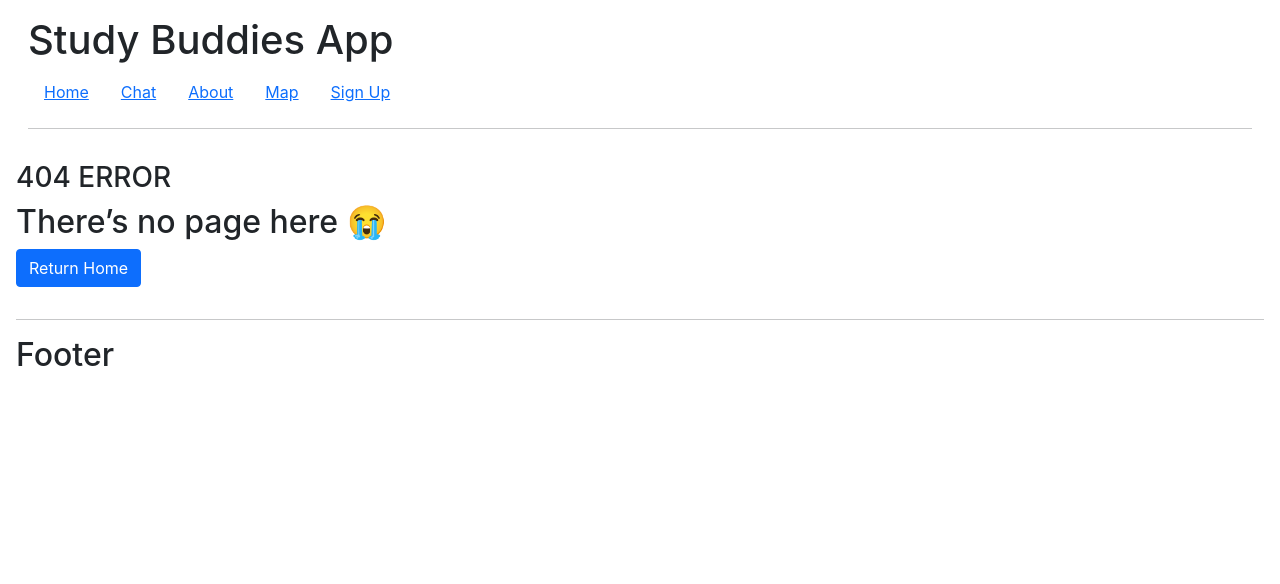
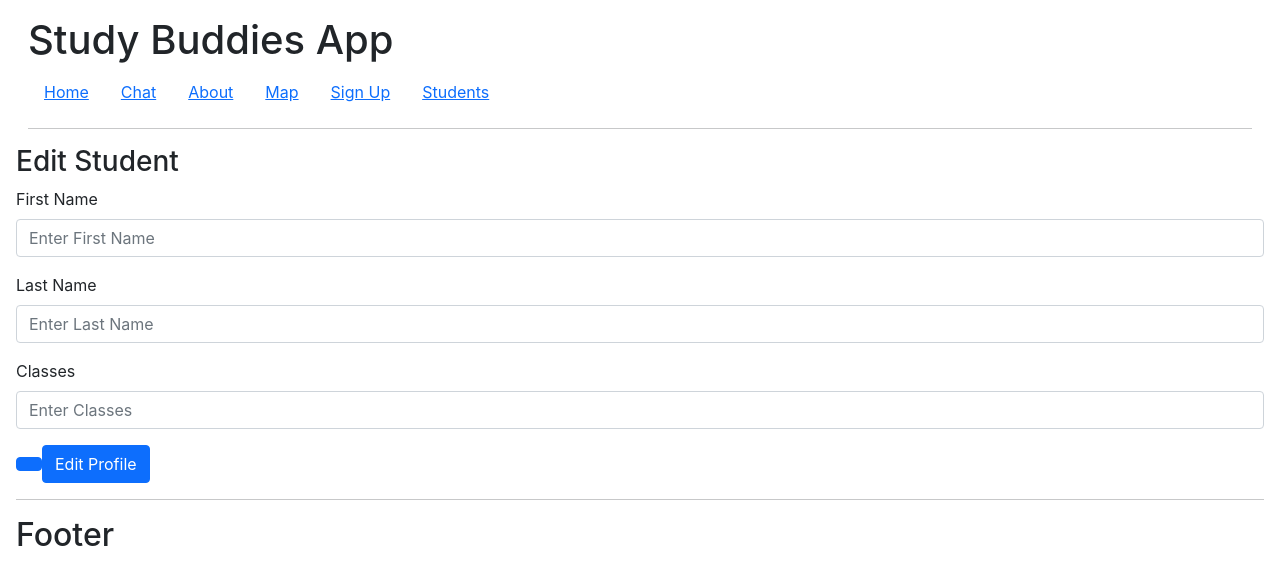
Before and after one commit to corbinjensen/study-buddies, a React (Create React App) app in the folder my-app/: page /edit/1 in a window 1280 px wide. Before the commit this address had no page. Shown: the top 584 px of the page. Built offline with nearby package versions, Linux system fonts and the light colour scheme; no server answers.

Commit message:
finished editing code

```diff
--- a/my-app/src/components/Create.js
+++ b/my-app/src/components/Create.js
@@ -19,13 +19,12 @@ function updateForm(value) {
     });
   }
 
-  // This function will handle the submission
+  // This function will handle the submission.
  async function onSubmit(e) {
     e.preventDefault();
 
-   // When a post request is sent to the create url,
-   // we'll add a new record to the database.
-   const newPerson = {...form};
+    // When a post request is sent to the create url, we'll add a new record to the database.
+    const newPerson = { ...form };
 
     await fetch("http://localhost:5001/record/add", {
       method: "POST",
@@ -39,9 +38,9 @@ function updateForm(value) {
       return;
     });
 
-   setForm({ firstName: "", lastName: "", classes: "" });
+    setForm({ name: "", position: "", level: "" });
     navigate("/");
-}; // end onSubmit()
+  } // end onSubmit()
 
  // This following section will display the form that takes
  // the input from the user.
--- a/my-app/src/components/Edit.js
+++ b/my-app/src/components/Edit.js
@@ -67,6 +67,33 @@ useEffect(() => {
     navigate("/");
   }
 
+  useEffect(() => {
+    async function fetchData() {
+      const id = params.id.toString();
+      const response = await fetch(`http://localhost:5001/record/${params.id.toString()}`);
+
+      if (!response.ok) {
+        const message = `An error has occured: ${response.statusText}`;
+        window.alert(message);
+        return;
+      }
+
+      const record = await response.json();
+      if (!record) {
+        window.alert(`Record with id ${id} not found`);
+        navigate("/");
+        return;
+      }
+
+      setForm(record);
+    }
+
+    fetchData();
+
+    return;
+  }, [params.id, navigate]);
+
+
   return(
     <>
     <h3>Edit Student</h3>
@@ -106,6 +133,8 @@ useEffect(() => {
             onChange={(e) => updateForm({ classes: e.target.value })}
             ></Form.Control>
         </Form.Group>
+        <Button
+        />
         <input
         type="submit"
         value="Edit Profile"
--- a/my-app/src/components/NavComp.js
+++ b/my-app/src/components/NavComp.js
@@ -29,6 +29,11 @@ const NavComp = () => (
                     <Link to="/create">Sign Up</Link>
                 </Nav.Link>
             </Nav.Item>
+            <Nav.Item>
+                <Nav.Link>
+                    <Link to="/student-list">Students</Link>
+                </Nav.Link>
+            </Nav.Item>
         </Nav>
   </>
 );
--- a/my-app/src/components/StudentList.js
+++ b/my-app/src/components/StudentList.js
@@ -19,6 +19,7 @@ const Record = (props) => (
     </tr>
 );
 
+
 export default function StudentList() {
     const [records, setRecords] = useState([]);
 
@@ -28,7 +29,7 @@ export default function StudentList() {
           const response = await fetch(`http://localhost:5001/record/`);
 
           if (!response.ok) {
-        const message = `An error occured: ${response.statusText}`;
+            const message = `An error occurred: ${response.statusText}`;
             window.alert(message);
             return;
           }
--- a/my-app/src/index.js
+++ b/my-app/src/index.js
@@ -32,7 +32,7 @@ ReactDOM.render(
           <Route path="chat" element={<Chat/>}/>
           <Route path="map" element={<Map/>}/>
           <Route path="create" element={<Create />}/>
-          <Route path="edit" element={<Edit />}/>
+          <Route path="edit/:id" element={<Edit />}/>
           <Route path="student-list" element={<StudentList />}/>
           <Route path="*" element={<NotFound />}/>
         </Route>
```
Lines whose indentation alone changed are shown as unchanged.
